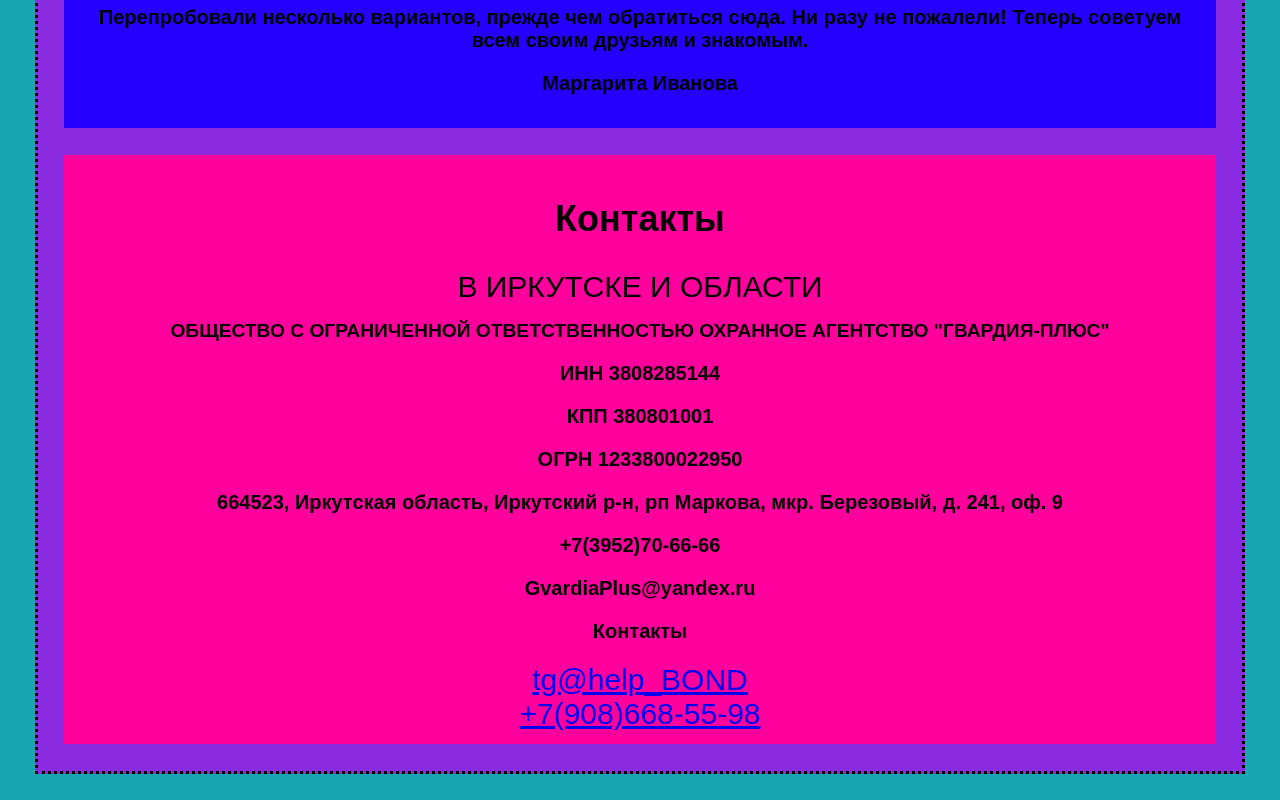
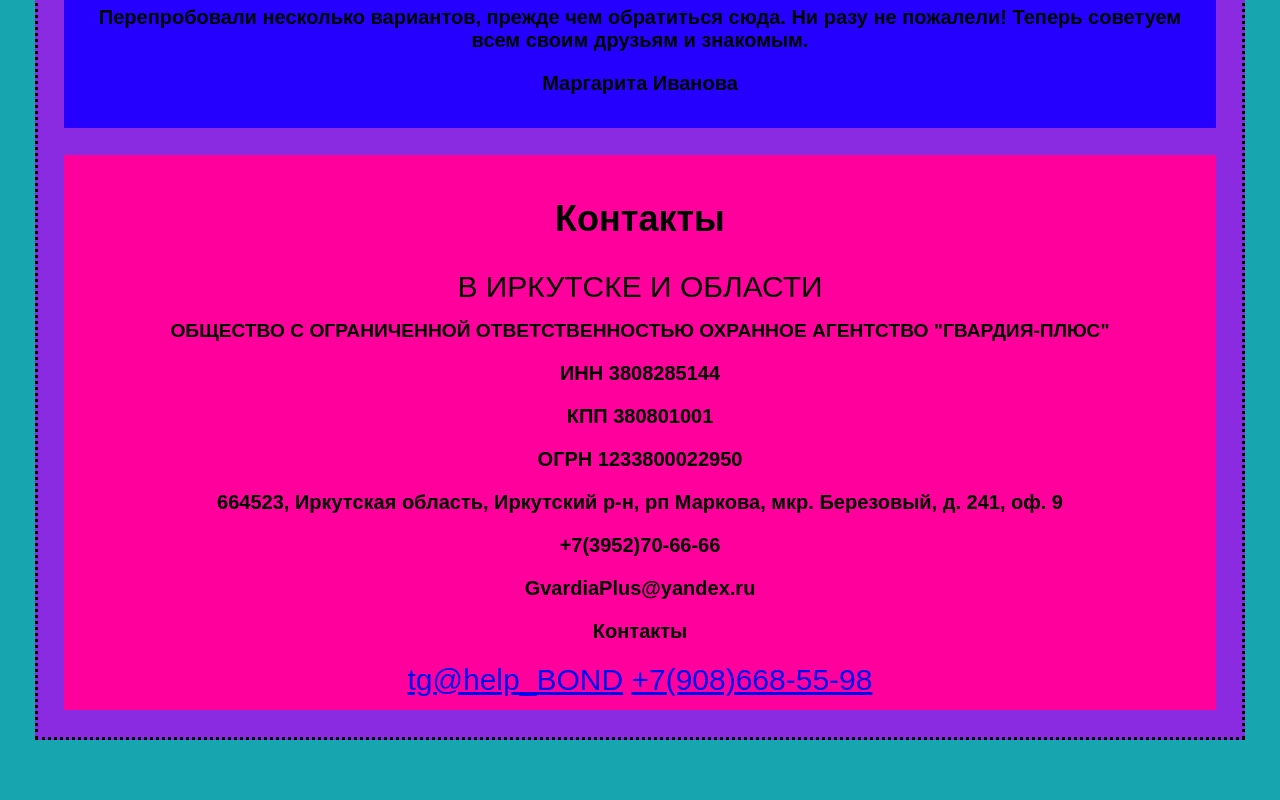
Before and after one commit to Nadia878/sait, a plain HTML site: page index.html in a window 1280 px wide. Shown: the part 1704-2504 px from the top of the page. After the commit the page ends 2470 px from the top, so only its background shows below. Drawn offline with Linux system fonts and the light colour scheme.

Commit message:
Update index.html

```diff
--- a/index.html
+++ b/index.html
@@ -85,8 +85,8 @@
             <footer>
                 <div class="vcard">
                 <p>Контакты</p>
-                <a class="email" href="tg:@help_BOND">tg@help_BOND</a><br>
-                <a class="tel" href="tel:89086685598">+7(908)668-55-98</a></br>
+                <a class="email" href="tg:@help_BOND">tg@help_BOND</a>
+                <a class="tel" href="tel:89086685598">+7(908)668-55-98</a>
                 </div>
             </footer>
         </section>
```
